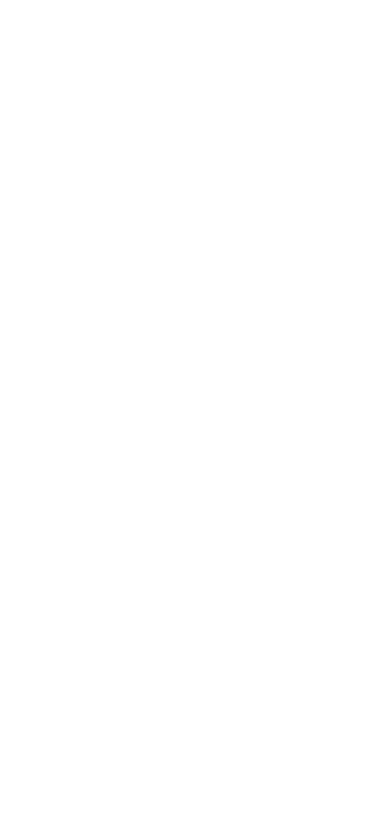
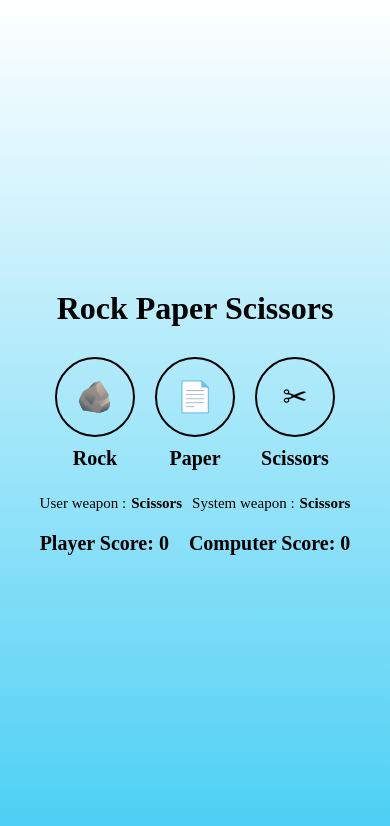
Before and after one commit to prashanth10112001/RockPaperScissors, a plain HTML site: page index.html in a window 390 px wide. Drawn offline with Linux system fonts and the light colour scheme.

Commit message:
created headng for game, and choices and the choice of user and system , also there scores , also styled responsive.

```diff
--- a/index.html
+++ b/index.html
@@ -7,6 +7,45 @@
     <title>Rock Paper Scissors</title>
   </head>
   <body>
+    <div class="container">
+      <h1>Rock Paper Scissors</h1>
+
+      <div class="choices">
+        <div class="choice" id="rock">
+          <div class="img">&#129704;</div>
+          <div class="choiceText">Rock</div>
+        </div>
+        <div class="choice" id="paper">
+          <div class="img">&#128196;</div>
+          <div class="choiceText">Paper</div>
+        </div>
+        <div class="choice" id="scissors">
+          <div class="img">&#x2702;</div>
+          <div class="choiceText">Scissors</div>
+        </div>
+      </div>
+
+      <div class="results">
+        <div class="weapons">
+          <div>User weapon :</div>
+          <div id="playerChoice">Scissors</div>
+        </div>
+
+        <div class="weapons">
+          <div>System weapon :</div>
+          <div id="computerChoice">Scissors</div>
+        </div>
+      </div>
+
+      <div class="score">
+        <div id="playerScore">
+          Player Score: <span class="playerScore">0</span>
+        </div>
+        <div id="computerScore">
+          Computer Score: <span class="computerScore">0</span>
+        </div>
+      </div>
+    </div>
     <script src="script.js"></script>
   </body>
 </html>
--- a/style.css
+++ b/style.css
@@ -0,0 +1,133 @@
+* {
+  margin: 0;
+  padding: 0;
+  box-sizing: border-box;
+}
+
+.container {
+  display: flex;
+  flex-direction: column;
+  align-items: center;
+  justify-content: center;
+  background: linear-gradient(to bottom, rgb(255, 255, 255), rgb(73, 207, 244));
+  height: 100vh;
+}
+
+h1 {
+  margin-bottom: 20px;
+}
+
+.choices {
+  display: flex;
+  justify-content: center;
+  align-items: center;
+  gap: 40px;
+}
+
+.choice {
+  display: flex;
+  flex-direction: column;
+  align-items: center;
+  justify-content: center;
+  margin-top: 30px;
+}
+
+.choice:hover {
+  cursor: pointer;
+  scale: 0.8;
+  transition: all 0.4s ease-in-out;
+}
+
+.img {
+  display: flex;
+  align-items: center;
+  justify-content: center;
+  height: 150px;
+  width: 150px;
+  padding: 10px;
+  border: 4px solid black;
+  border-radius: 50%;
+  font-size: 50px;
+}
+
+#rock .img:hover {
+  background-color: rgb(107, 112, 112);
+}
+
+#paper .img:hover {
+  background-color: rgb(255, 255, 255);
+}
+
+#scissors .img:hover {
+  background-color: rgb(73, 207, 244);
+}
+
+.choiceText {
+  font-size: 30px;
+  font-weight: bold;
+  margin-top: 10px;
+}
+
+.results {
+  display: flex;
+  align-items: center;
+  justify-content: center;
+  margin-top: 10px;
+  font-size: 25px;
+  gap: 20px;
+}
+
+.weapons {
+  display: flex;
+  align-items: center;
+  justify-content: center;
+  margin-top: 30px;
+  font-size: 30px;
+}
+
+#playerChoice,
+#computerChoice {
+  font-weight: bold;
+  margin-left: 5px;
+}
+
+.score {
+  display: flex;
+  align-items: center;
+  justify-content: center;
+  font-size: 20px;
+  gap: 20px;
+  margin-top: 20px;
+  font-weight: bold;
+}
+
+@media screen and (max-width: 600px) {
+  .choices {
+    gap: 20px;
+  }
+
+  .choice {
+    margin-top: 10px;
+  }
+
+  .img {
+    height: 80px;
+    width: 80px;
+    font-size: 30px;
+    border: 2px solid black;
+  }
+
+  .choiceText {
+    font-size: 20px;
+  }
+
+  .results {
+    gap: 10px;
+    margin-top: 5px;
+  }
+
+  .weapons {
+    margin-top: 20px;
+    font-size: 15px;
+  }
+}
```
